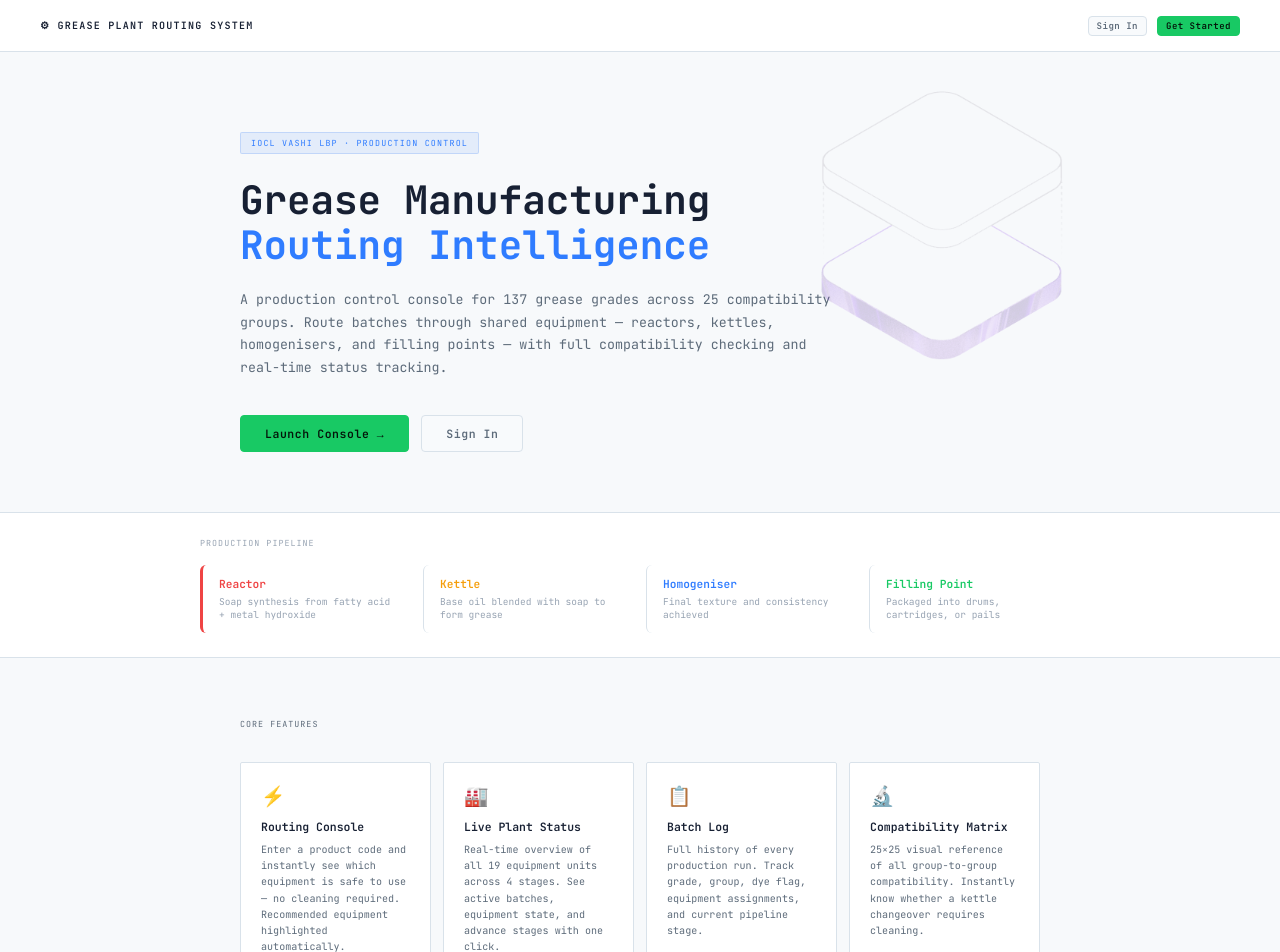
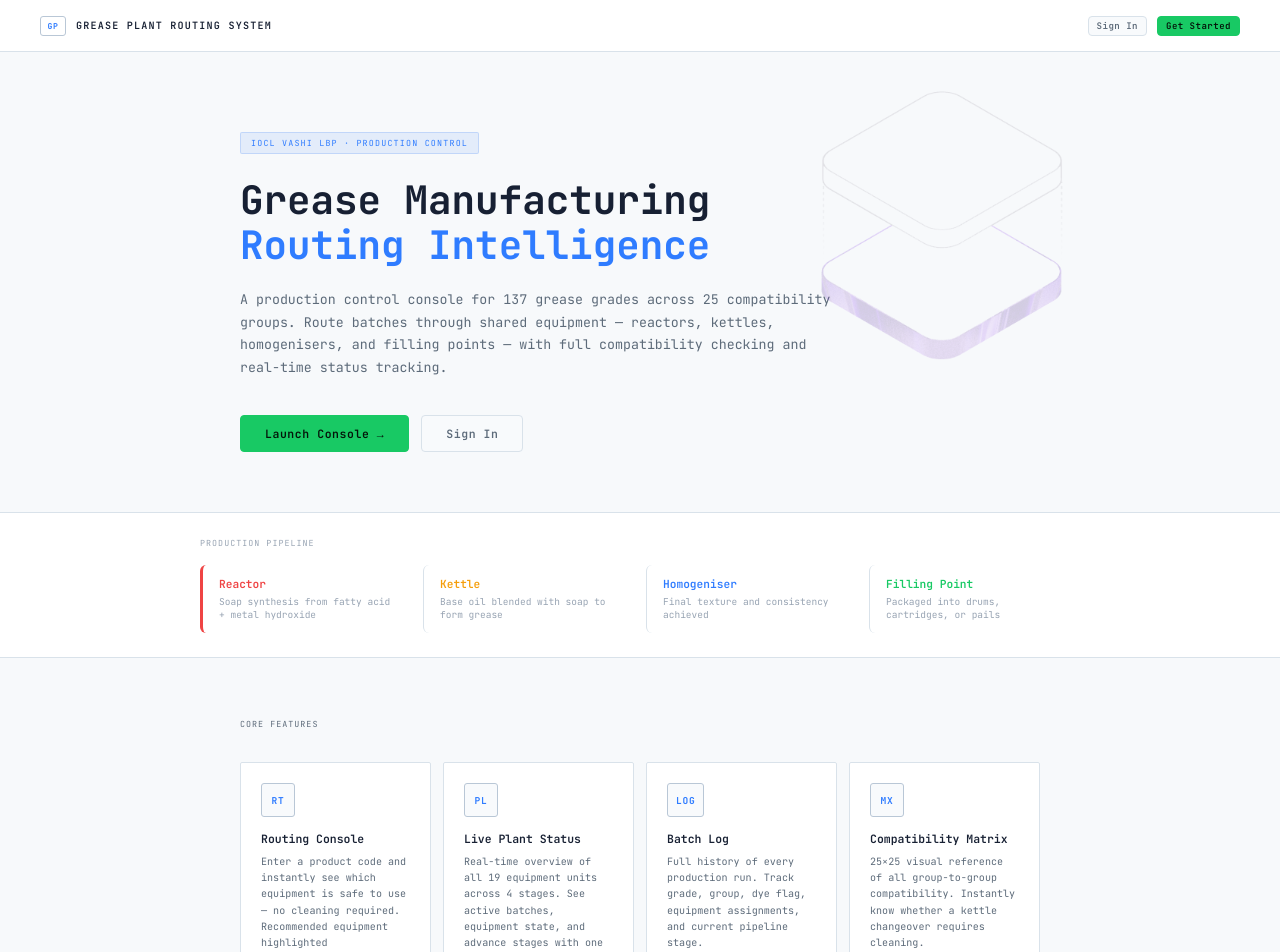
Before and after one commit to Nipunjaiswal442/grease.lim, a React (Vite) app: page / in a window 1280 px wide. Shown: the top 952 px of the page. Built offline with nearby package versions, Linux system fonts and the light colour scheme; no server answers.

Commit message:
Replace landing and assistant emoji controls

```diff
--- a/src/components/AiAssistant.tsx
+++ b/src/components/AiAssistant.tsx
@@ -177,7 +177,7 @@ export default function AiAssistant() {
   return (
     <>
       <button className="ai-fab" onClick={() => setOpen((o) => !o)} title="Gemma 4 AI Assistant (NVIDIA)">
-        🤖
+        <span className="ai-fab-mark" aria-hidden="true">AI</span>
       </button>
 
       {open && (
@@ -196,7 +196,7 @@ export default function AiAssistant() {
                 title="Toggle thinking trace"
                 style={{ fontSize: "0.58rem", padding: "2px 7px" }}
               >
-                {showThinking ? "💭" : "💭"}
+                THK
               </button>
               <button
                 className="btn btn-outline btn-sm"
@@ -204,14 +204,14 @@ export default function AiAssistant() {
                 title="Clear chat"
                 style={{ fontSize: "0.58rem", padding: "2px 6px" }}
               >
-                ✕✕
+                CLR
               </button>
               <button
                 className="btn btn-outline btn-sm"
                 onClick={() => setOpen(false)}
                 style={{ fontSize: "0.7rem", padding: "2px 6px" }}
               >
-                ✕
+                X
               </button>
             </div>
           </div>
@@ -238,7 +238,7 @@ export default function AiAssistant() {
                       fontStyle: "italic",
                     }}
                   >
-                    💭 {m.thinking}
+                    <span className="ai-trace-label">TRACE</span> {m.thinking}
                   </div>
                 )}
                 <div className={`ai-msg-${m.role}`}>
@@ -267,7 +267,7 @@ export default function AiAssistant() {
               onClick={sendMessage}
               disabled={loading || !input.trim()}
             >
-              →
+              SEND
             </button>
           </div>
         </div>
--- a/src/components/LandingPage.tsx
+++ b/src/components/LandingPage.tsx
@@ -6,32 +6,32 @@ type AuthMode = "signin" | "signup" | "reset" | null;
 
 const FEATURES = [
   {
-    icon: "⚡",
+    mark: "RT",
     title: "Routing Console",
     desc: "Enter a product code and instantly see which equipment is safe to use — no cleaning required. Recommended equipment highlighted automatically.",
   },
   {
-    icon: "🏭",
+    mark: "PL",
     title: "Live Plant Status",
     desc: "Real-time overview of all 19 equipment units across 4 stages. See active batches, equipment state, and advance stages with one click.",
   },
   {
-    icon: "📋",
+    mark: "LOG",
     title: "Batch Log",
     desc: "Full history of every production run. Track grade, group, dye flag, equipment assignments, and current pipeline stage.",
   },
   {
-    icon: "🔬",
+    mark: "MX",
     title: "Compatibility Matrix",
     desc: "25×25 visual reference of all group-to-group compatibility. Instantly know whether a kettle changeover requires cleaning.",
   },
   {
-    icon: "🤖",
+    mark: "AI",
     title: "AI Assistant",
     desc: "Powered by NVIDIA Gemma 4 with extended thinking. Ask about compatibility decisions, cleaning rules, or borderline-group guidance.",
   },
   {
-    icon: "🔒",
+    mark: "SEC",
     title: "Secure Access",
     desc: "Google or email sign-in via Firebase Auth. All sessions verified. CSP and HSTS headers enforced in production.",
   },
@@ -227,7 +227,8 @@ export default function LandingPage() {
         padding: "0 40px", height: 52, position: "sticky", top: 0, zIndex: 50,
       }}>
         <div style={{ fontSize: "0.72rem", letterSpacing: "0.12em", textTransform: "uppercase", fontWeight: 600 }}>
-          ⚙ Grease Plant Routing System
+          <span className="landing-brand-mark" aria-hidden="true">GP</span>
+          Grease Plant Routing System
         </div>
         <div style={{ display: "flex", gap: 10 }}>
           <button className="btn btn-outline btn-sm" onClick={() => setAuthMode("signin")}>Sign In</button>
@@ -329,7 +330,7 @@ export default function LandingPage() {
                 borderRadius: 2, padding: "20px",
               }}
             >
-              <div style={{ fontSize: "1.4rem", marginBottom: 10 }}>{f.icon}</div>
+              <div className="feature-mark" aria-hidden="true">{f.mark}</div>
               <div style={{ fontSize: "0.82rem", fontWeight: 600, color: "var(--text-primary)", marginBottom: 8 }}>
                 {f.title}
               </div>
@@ -418,7 +419,7 @@ export default function LandingPage() {
         padding: "20px 40px", display: "flex", alignItems: "center", justifyContent: "space-between", gap: 12, flexWrap: "wrap",
       }}>
         <div style={{ fontSize: "0.62rem", color: "var(--text-dim)" }}>
-          ⚙ Grease Plant Routing System · IOCL Vashi LBP
+          Grease Plant Routing System · IOCL Vashi LBP
         </div>
         <div style={{ fontSize: "0.6rem", color: "var(--text-dim)" }}>
           React · Convex · Firebase · NVIDIA Gemma 4 · Vercel
--- a/src/index.css
+++ b/src/index.css
@@ -301,6 +301,20 @@ html, body {
 /* AI ASSISTANT */
 .ai-fab { position: fixed; bottom: 24px; left: 24px; width: 44px; height: 44px; background: var(--accent); border-radius: 50%; border: none; cursor: pointer; display: flex; align-items: center; justify-content: center; font-size: 18px; box-shadow: 0 12px 28px rgba(37,99,235,.24); z-index: 200; transition: background .15s; }
 .ai-fab:hover { background: #2563EB; }
+.ai-fab-mark {
+  align-items: center;
+  border: 1px solid rgba(255, 255, 255, 0.72);
+  border-radius: 4px;
+  color: #fff;
+  display: inline-flex;
+  font-size: 0.66rem;
+  font-weight: 800;
+  height: 22px;
+  justify-content: center;
+  letter-spacing: 0.08em;
+  line-height: 1;
+  width: 24px;
+}
 .ai-panel { position: fixed; bottom: 80px; left: 24px; width: 360px; max-height: 500px; background: var(--bg-panel); border: 1px solid var(--border-subtle); border-radius: 8px; box-shadow: 0 18px 50px rgba(15,23,42,.16); z-index: 199; display: flex; flex-direction: column; overflow: hidden; }
 .ai-header { padding: 10px 14px; border-bottom: 1px solid var(--border-subtle); display: flex; align-items: center; justify-content: space-between; }
 .ai-title { font-size: 0.65rem; letter-spacing: 0.1em; text-transform: uppercase; color: var(--text-secondary); }
@@ -311,6 +325,42 @@ html, body {
 .ai-url-row { padding: 5px 10px; border-bottom: 1px solid var(--border-subtle); display: flex; gap: 6px; align-items: center; }
 .ai-url-label { font-size: 0.58rem; color: var(--text-dim); white-space: nowrap; }
 .ai-url-input { background: var(--bg-base); border: 1px solid var(--border-subtle); color: var(--text-secondary); font-family: inherit; font-size: 0.6rem; padding: 3px 6px; border-radius: 2px; flex: 1; outline: none; }
+.ai-trace-label {
+  color: var(--accent);
+  font-style: normal;
+  font-weight: 800;
+  letter-spacing: 0.08em;
+}
+
+/* LANDING SYMBOLS */
+.landing-brand-mark,
+.feature-mark {
+  align-items: center;
+  border: 1px solid var(--border-strong);
+  border-radius: 3px;
+  color: var(--accent);
+  display: inline-flex;
+  font-weight: 800;
+  justify-content: center;
+  letter-spacing: 0.08em;
+}
+
+.landing-brand-mark {
+  font-size: 0.58rem;
+  height: 20px;
+  margin-right: 10px;
+  width: 26px;
+}
+
+.feature-mark {
+  background: var(--bg-control);
+  font-size: 0.68rem;
+  height: 34px;
+  margin-bottom: 14px;
+  min-width: 34px;
+  padding: 0 8px;
+  width: fit-content;
+}
 
 /* LOGIN */
 .login-screen { display: flex; flex-direction: column; align-items: center; justify-content: center; height: 100vh; gap: 20px; }
```
Also changed, not shown: 1 other file (tests, documents, lock files or other folders).
